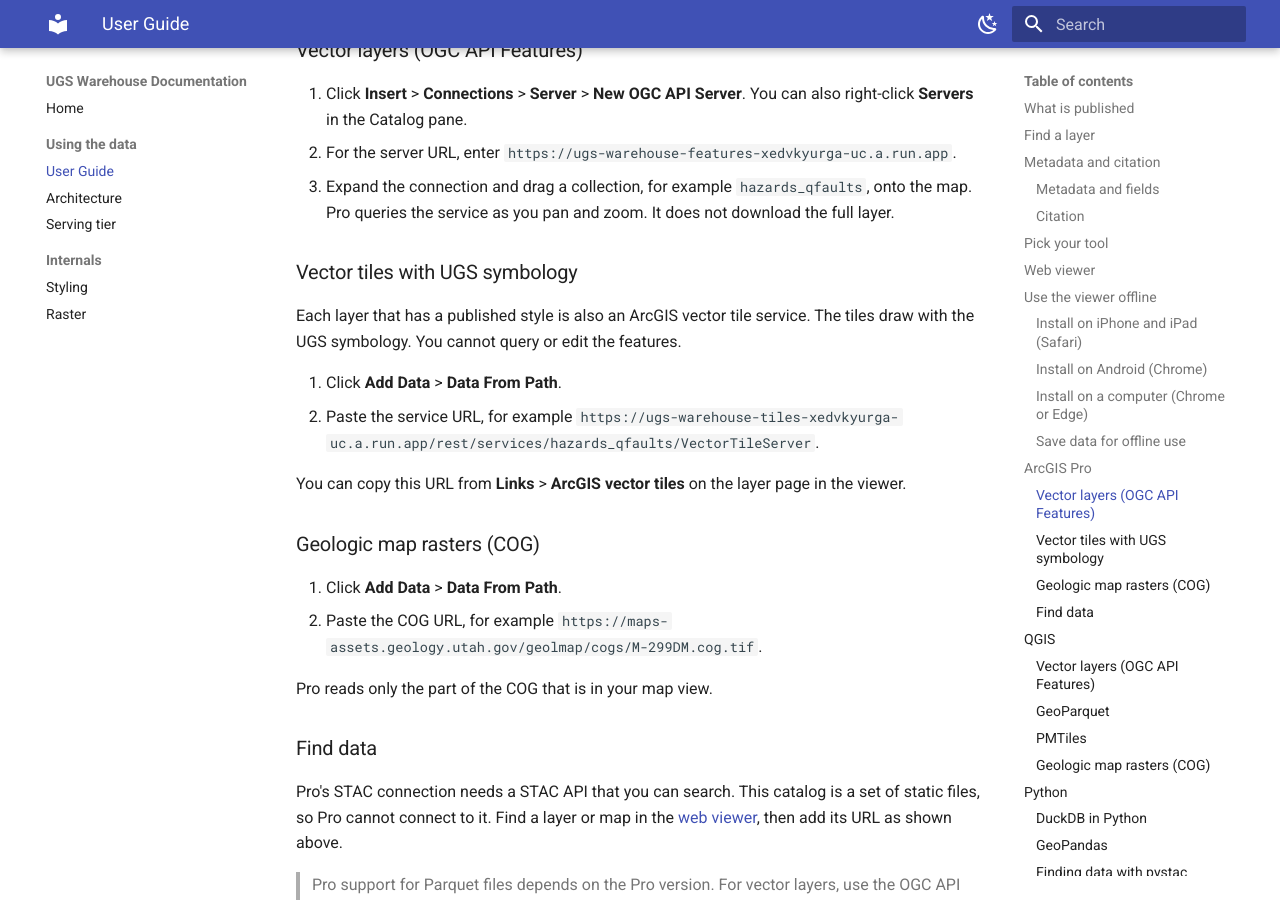
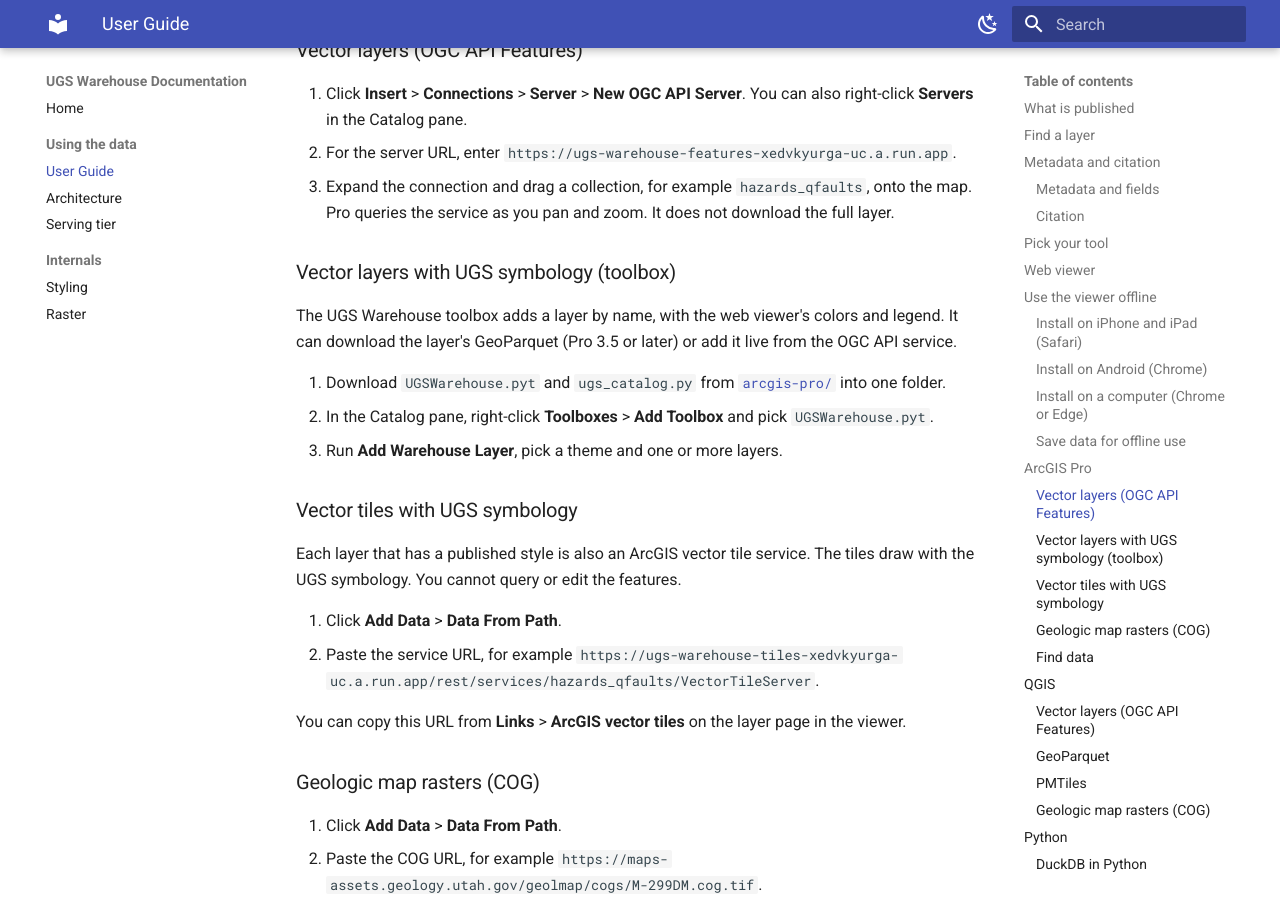
Before and after one commit to UGS-GIO/ugs-warehouse, an MkDocs documentation site: the page built from docs/USER_GUIDE.md, in a window 1280 px wide and 900 px high, scrolled down 7405 px. Built offline with MkDocs 1.6.1 and Material for MkDocs 9.7.7, drawn with Linux system fonts in a browser that asks for light colours.

Commit message:
docs(arcgis-pro): describe the toolbox in the user guide

```diff
--- a/docs/USER_GUIDE.md
+++ b/docs/USER_GUIDE.md
@@ -166,6 +166,16 @@ ArcGIS Pro 3.2 or later is recommended.
 2. For the server URL, enter `https://ugs-warehouse-features-xedvkyurga-uc.a.run.app`.
 3. Expand the connection and drag a collection, for example `hazards_qfaults`, onto the map. Pro
    queries the service as you pan and zoom. It does not download the full layer.
+
+### Vector layers with UGS symbology (toolbox)
+
+The UGS Warehouse toolbox adds a layer by name, with the web viewer's colors and legend. It can
+download the layer's GeoParquet (Pro 3.5 or later) or add it live from the OGC API service.
+
+1. Download `UGSWarehouse.pyt` and `ugs_catalog.py` from
+   [`arcgis-pro/`](https://github.com/UGS-GIO/ugs-warehouse/tree/main/arcgis-pro) into one folder.
+2. In the Catalog pane, right-click **Toolboxes** > **Add Toolbox** and pick `UGSWarehouse.pyt`.
+3. Run **Add Warehouse Layer**, pick a theme and one or more layers.
 
 ### Vector tiles with UGS symbology
 
```
